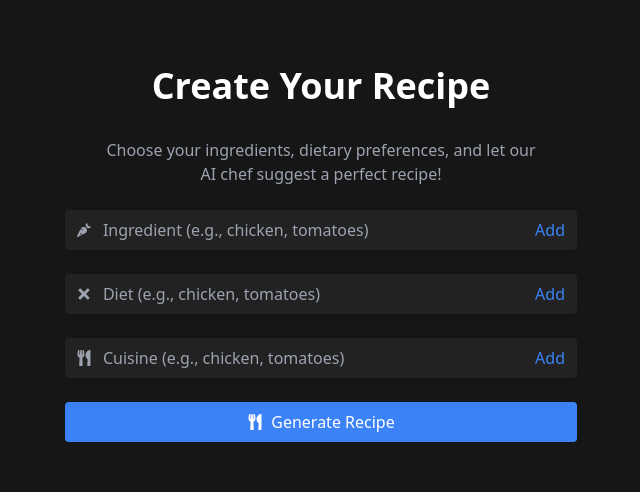
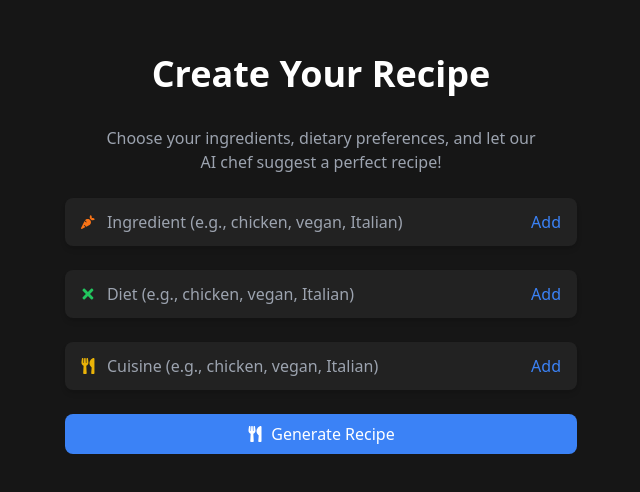
Before and after one commit to Pum2A/Foodify, a Next.js app: page /home in a window 1280 px wide. Shown: the part 130-622 px from the top of the page, without its empty margins (319-959 px from the left). Built offline with nearby package versions, Linux system fonts and the light colour scheme.

Commit message:
added generating your recipe information in loading spinner

```diff
--- a/app/components/LoadingSpinner.tsx
+++ b/app/components/LoadingSpinner.tsx
@@ -1,13 +1,19 @@
 import { motion } from "framer-motion";
 
-const LoadingSpinner = () => (
+interface LoadingSpinnerProps {
+  text?: string;
+}
+
+const LoadingSpinner: React.FC<LoadingSpinnerProps> = ({ text }) => (
   <motion.div
-    className="flex justify-center items-center"
-    initial={{ rotate: 0 }}
-    animate={{ rotate: 360 }}
-    transition={{ repeat: Infinity, duration: 1 }}
+    className="flex flex-col justify-center items-center"
+    initial={{ opacity: 0 }}
+    animate={{ opacity: 1 }}
+    exit={{ opacity: 0 }}
+    transition={{ duration: 0.3 }}
   >
     <div className="w-8 h-8 border-4 border-t-transparent border-blue-500 rounded-full animate-spin"></div>
+    {text && <p className="mt-2 text-gray-300 text-sm">{text}</p>}
   </motion.div>
 );
 
--- a/app/home/page.tsx
+++ b/app/home/page.tsx
@@ -20,7 +20,7 @@ const Home = () => {
   });
 
   const [recipes, setRecipes] = useState<string[]>([]);
-  const [loading, setLoading] = useState<boolean>(false); // Add loading state
+  const [loading, setLoading] = useState<boolean>(false);
 
   const handleInputChange = (
     e: React.ChangeEvent<HTMLInputElement>,
@@ -56,7 +56,7 @@ const Home = () => {
   };
 
   const handleGenerateRecipes = async () => {
-    setLoading(true); // Set loading to true
+    setLoading(true);
     const response = await fetch("/api/generateRecipe", {
       method: "POST",
       headers: {
@@ -70,7 +70,7 @@ const Home = () => {
     });
 
     const data = await response.json();
-    setLoading(false); // Set loading to false
+    setLoading(false);
     if (response.ok) {
       setRecipes(data.recipes);
     } else {
@@ -79,8 +79,13 @@ const Home = () => {
   };
 
   return (
-    <motion.div className="min-h-screen flex flex-col justify-center items-center bg-[#161616] text-white px-6">
-      <h2 className="text-4xl font-bold mb-8">Create Your Recipe</h2>
+    <motion.div
+      className="min-h-screen flex flex-col justify-center items-center bg-[#161616] text-white px-6"
+      initial={{ opacity: 0 }}
+      animate={{ opacity: 1 }}
+      transition={{ duration: 0.5 }}
+    >
+      <h2 className="text-4xl font-bold mb-8 text-center">Create Your Recipe</h2>
       <p className="mb-6 text-gray-400 text-center max-w-md">
         Choose your ingredients, dietary preferences, and let our AI chef
         suggest a perfect recipe!
@@ -89,20 +94,18 @@ const Home = () => {
         {["ingredient", "diet", "cuisine"].map((type) => (
           <motion.div
             key={type}
-            className="flex items-center bg-[#222] rounded px-3 py-2"
+            className="flex items-center bg-[#222] rounded-lg px-4 py-3 shadow-md"
+            whileHover={{ scale: 1.02 }}
+            whileTap={{ scale: 0.98 }}
           >
-            {type === "ingredient" && (
-              <FaCarrot className="text-gray-400 mr-3" />
-            )}
-            {type === "diet" && <FaTimes className="text-gray-400 mr-3" />}
-            {type === "cuisine" && (
-              <FaUtensils className="text-gray-400 mr-3" />
-            )}
+            {type === "ingredient" && <FaCarrot className="text-orange-500 mr-3" />}
+            {type === "diet" && <FaTimes className="text-green-500 mr-3" />}
+            {type === "cuisine" && <FaUtensils className="text-yellow-500 mr-3" />}
             <input
               type="text"
               placeholder={`${
                 type.charAt(0).toUpperCase() + type.slice(1)
-              } (e.g., chicken, tomatoes)`}
+              } (e.g., chicken, vegan, Italian)`}
               value={inputs[type as ItemType]}
               onChange={(e) => handleInputChange(e, type as ItemType)}
               className="w-full bg-transparent text-white focus:outline-none"
@@ -156,12 +159,14 @@ const Home = () => {
         <motion.button
           onClick={handleGenerateRecipes}
           type="button"
-          className="w-full bg-blue-500 py-2 rounded flex items-center justify-center hover:bg-blue-600 transition"
+          className="w-full bg-blue-500 py-2 rounded-lg flex items-center justify-center hover:bg-blue-600 transition"
+          whileHover={{ scale: 1.02 }}
+          whileTap={{ scale: 0.98 }}
         >
           <FaUtensils className="mr-2" /> Generate Recipe
         </motion.button>
       </form>
-      <div className="my-4">{loading && <LoadingSpinner />} </div>
+      <div className="my-4">{loading && <LoadingSpinner text="Generating your recipe..." /> }</div>
       {recipes.length > 0 && (
         <div className="my-8 w-full max-w-3xl mx-auto">
           <h3 className="text-2xl font-semibold mb-4 text-center">Your Recipe</h3>
@@ -176,7 +181,6 @@ const Home = () => {
           </div>
         </div>
       )}
-
     </motion.div>
   );
 };
```
Lines whose indentation alone changed are shown as unchanged.
